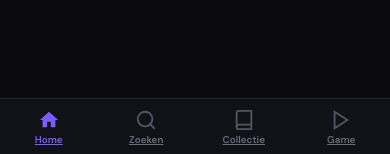
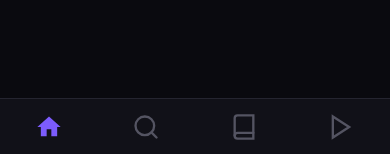
Before and after one commit to niran127/MusicBoys, a Node server app: page /musicMatch/ in a window 390 px wide. Shown: the part 690-844 px from the top of the page. Run offline with Node 20, Linux system fonts and the light colour scheme; some libraries are stand-ins or nearby versions.

Commit message:
mobile ver navbar finetuned

```diff
--- a/public/styles/mobile.css
+++ b/public/styles/mobile.css
@@ -106,6 +106,8 @@
     align-items: stretch;
   }
 
+  nav a{ text-decoration: none;}
+
   /* nav labels verbergen */
   aside .nav-label {
     display: none !important;
@@ -143,10 +145,13 @@
   }
 
   aside .nav-item svg {
-    width: 22px;
-    height: 22px;
+    width: 28px;
+    height: 28px;
   }
-
+  /* hide nav namen onder icons */
+  aside.sidebar .nav-text {
+    display: none;
+  }
   /* collectie tonen in bottom bar */
   aside .desktop-hidden {
     display: flex !important;
--- a/public/styles/sidebar.css
+++ b/public/styles/sidebar.css
@@ -14,6 +14,10 @@
   background-clip: text;
   -webkit-background-clip: text;
   -webkit-text-fill-color: transparent;
+}
+
+nav a {
+  text-decoration: none;
 }
 
 nav {
--- a/views/partials/aside.ejs
+++ b/views/partials/aside.ejs
@@ -8,7 +8,7 @@
                <svg width="18" height="18" viewBox="0 0 24 24" fill="currentColor">
                   <path d="M10 20v-6h4v6h5v-8h3L12 3 2 12h3v8z" />
                </svg>
-               Home
+               <span class="nav-text">Home</span>
             </a>
             <a href="/musicMatch/search" class="nav-item <%= page === "search"? "active" : "" %>" id="nav-zoeken">
                <svg
@@ -23,7 +23,7 @@
                   <circle cx="11" cy="11" r="8" />
                   <line x1="21" y1="21" x2="16.65" y2="16.65" />
                </svg>
-               Zoeken
+               <span class="nav-text">Zoeken</span>
             </a>
             <a href="/musicMatch/likes" class="nav-item desktop-hidden" id="nav-collectie">
                <svg
@@ -40,7 +40,7 @@
                      d="M6.5 2H20v20H6.5A2.5 2.5 0 0 1 4 19.5v-15A2.5 2.5 0 0 1 6.5 2z"
                      />
                </svg>
-               Collectie
+               <span class="nav-text">Collectie</span>
             </a>
             <a href="/musicMatch/game" class="nav-item <%= page === "game"? "active" : "" %>" id="nav-game">
                <svg
@@ -54,7 +54,7 @@
                   >
                   <polygon points="5 3 19 12 5 21 5 3" />
                </svg>
-               Game
+               <span class="nav-text">Game</span>
             </a>
             <div class="nav-label" style="margin-top: 20px">Playlists</div>
             <div class="nav-item" id="nav-new-playlist">
@@ -70,7 +70,7 @@
                   <line x1="12" y1="5" x2="12" y2="19" />
                   <line x1="5" y1="12" x2="19" y2="12" />
                </svg>
-               Nieuw
+               <span class="nav-text">Nieuw</span>
             </div>
             <a href="/musicMatch/likes" class="nav-item" id="nav-likes">
                <svg
@@ -85,7 +85,7 @@
                      d="M34,9c-4.2,0-7.9,2.1-10,5.4C21.9,11.1,18.2,9,14,9C7.4,9,2,14.4,2,21c0,11.9,22,24,22,24s22-12,22-24C46,14.4,40.6,9,34,9z"
                      />
                </svg>
-               Likes
+               <span class="nav-text">Likes</span>
             </a>
             <div id="custom-playlists-list"></div>
          </nav>
```
